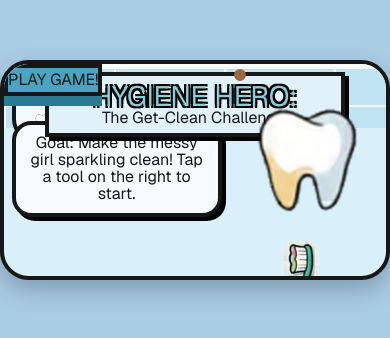
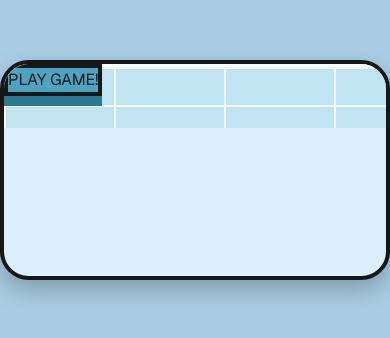
Before and after one commit to J-Akiru5/hygiene, a Next.js app in the folder apps/web/: page / in a window 390 px wide. Shown: the part 252-590 px from the top of the page. Built offline with nearby package versions, Linux system fonts and the light colour scheme.

Commit message:
feat: Update CanvasEraser, GameEngine, ToolTray, and HygieneHeroPage components for improved layout, styling, and responsiveness

```diff
--- a/apps/web/app/components/CanvasEraser.tsx
+++ b/apps/web/app/components/CanvasEraser.tsx
@@ -11,19 +11,18 @@ interface CanvasEraserProps {
   playScrub?: (isScrubbing: boolean) => void;
 }
 
-// Approximate hitboxes relative to canvas width/height (0.0 to 1.0)
+// Hitboxes tuned to the current character art framing.
 const ZONES = [
-  { id: "Teeth", tool: "Toothbrush", rects: [{ x: 0.35, y: 0.65, w: 0.3, h: 0.15 }] },
+  { id: "Teeth", tool: "Toothbrush", rects: [{ x: 0.37, y: 0.54, w: 0.27, h: 0.13 }] },
   { id: "Ears", tool: "Cotton Swab", rects: [
-    { x: 0.05, y: 0.35, w: 0.20, h: 0.25 }, // Left Ear
-    { x: 0.75, y: 0.35, w: 0.20, h: 0.25 }  // Right Ear
+    { x: 0.19, y: 0.37, w: 0.17, h: 0.25 }, // Left Ear
+    { x: 0.64, y: 0.37, w: 0.17, h: 0.25 }  // Right Ear
   ]},
-  { id: "Face", tool: "Washcloth", rects: [{ x: 0.25, y: 0.20, w: 0.5, h: 0.45 }] },
+  { id: "Face", tool: "Washcloth", rects: [{ x: 0.29, y: 0.23, w: 0.43, h: 0.39 }] },
 ];
 
 export function CanvasEraser({ activeTool, onProgressChange, winState, playScrub }: CanvasEraserProps) {
   const canvasRef = useRef<HTMLCanvasElement>(null);
-  const containerRef = useRef<HTMLDivElement>(null);
 
   const [isDrawing, setIsDrawing] = useState(false);
   const [lastPos, setLastPos] = useState<{ x: number; y: number } | null>(null);
@@ -203,14 +202,13 @@ export function CanvasEraser({ activeTool, onProgressChange, winState, playScrub
 
   return (
     <div
-      ref={containerRef}
-      className="relative w-full max-w-xl mx-auto rounded-3xl shadow-2xl bg-transparent group cursor-crosshair touch-none select-none drop-shadow-2xl flex items-end"
+      className="relative w-full bg-transparent group cursor-crosshair touch-none select-none"
     >
       {/* Base Image underneath */}
       <img
         src={winState ? "/assets/girl-happy.png" : "/assets/girl-clean.png"}
         alt="Clean Face"
-        className="w-full h-auto object-contain pointer-events-none block"
+        className="w-full h-auto pointer-events-none block"
       />
 
       {/* Dirt overlay canvas on top */}
--- a/apps/web/app/components/GameEngine.tsx
+++ b/apps/web/app/components/GameEngine.tsx
@@ -12,8 +12,16 @@ export function GameEngine() {
   const [progress, setProgress] = useState(0);
   const [winState, setWinState] = useState(false);
   const [hasStarted, setHasStarted] = useState(false);
+  const [isDesktop, setIsDesktop] = useState(true);
 
   const { initAudio, isReady, playBGM, playWin, stopBGM, playBlip, setupScrubbing, playScrub } = useSound();
+
+  useEffect(() => {
+    const detectDesktop = () => setIsDesktop(window.innerWidth >= 900);
+    detectDesktop();
+    window.addEventListener("resize", detectDesktop);
+    return () => window.removeEventListener("resize", detectDesktop);
+  }, []);
 
   useEffect(() => {
     if (isReady && hasStarted) {
@@ -61,42 +69,54 @@ export function GameEngine() {
         </div>
       </Modal>
 
+      {/* Fixed reference scene to keep every element in one coordinate system */}
+      <div className="absolute inset-0 z-10 pointer-events-none overflow-hidden">
+        <div className="absolute inset-0">
           {/* Main Canvas - Central Girl */}
-      <div className="absolute inset-0 z-10 pointer-events-none">
-        <div className="absolute bottom-[2%] left-1/2 -translate-x-1/2 w-[clamp(250px,44%,560px)] pointer-events-auto">
+          <div className="absolute left-[31.5%] top-[23.7%] z-10 w-[38.9%] pointer-events-auto">
             <CanvasEraser activeTool={activeTool} onProgressChange={setProgress} winState={winState} playScrub={playScrub} />
-        </div>
           </div>
 
           {/* Top Left Progress Area */}
-      <div className="absolute top-[3.5%] left-[2%] bg-[#f5fbff] border-4 border-black rounded-[1.5rem] p-[clamp(8px,1vw,16px)] w-[clamp(180px,24%,330px)] z-20 shadow-[4px_4px_0px_#000]">
-        <div className="flex items-center gap-4">
-          <progress className="game-progress flex-1 h-[clamp(18px,3vw,32px)]" max={100} value={Math.round(progress)} />
-          <span className="font-extrabold text-[clamp(18px,2vw,32px)]">{Math.round(progress)}%</span>
+          <div className="absolute left-[1.9%] top-[2.3%] z-20 w-[23.6%] rounded-[1.6rem] border-[4px] border-black bg-[#f5fbff] px-[5%] py-[4%] shadow-[4px_4px_0px_#000]">
+            <div className="flex items-center gap-3">
+              <progress className="game-progress h-[clamp(18px,3.2vh,34px)] flex-1" max={100} value={Math.round(progress)} />
+              <span className="text-[clamp(18px,2.2vw,34px)] leading-none font-extrabold text-[#1b1b1b]">{Math.round(progress)}%</span>
             </div>
-        <div className="flex justify-start gap-[clamp(10px,1.4vw,24px)] mt-3 ml-[clamp(8px,1.2vw,24px)]">
-           <img src="/assets/teeth.png" alt="Tooth" className={`w-[clamp(20px,2vw,32px)] h-[clamp(20px,2vw,32px)] object-contain ${progress > 33 ? 'opacity-100 grayscale-0' : 'opacity-50 grayscale'}`} />
-           <img src="/assets/eras.png" alt="Ear" className={`w-[clamp(20px,2vw,32px)] h-[clamp(20px,2vw,32px)] object-contain ${progress > 66 ? 'opacity-100 grayscale-0' : 'opacity-50 grayscale'}`} />
-           <img src="/assets/face.png" alt="Face" className={`w-[clamp(20px,2vw,32px)] h-[clamp(20px,2vw,32px)] object-contain ${progress > 94 ? 'opacity-100 grayscale-0' : 'opacity-50 grayscale'}`} />
+            <div className="mt-3 ml-1 flex items-center justify-start gap-[clamp(10px,1.2vw,26px)]">
+              <img src="/assets/teeth.png" alt="Tooth" className={`h-[clamp(24px,2.5vw,44px)] w-[clamp(24px,2.5vw,44px)] object-contain ${progress > 33 ? "opacity-100 grayscale-0" : "opacity-45 grayscale"}`} />
+              <img src="/assets/eras.png" alt="Ear" className={`h-[clamp(24px,2.5vw,44px)] w-[clamp(24px,2.5vw,44px)] object-contain ${progress > 66 ? "opacity-100 grayscale-0" : "opacity-45 grayscale"}`} />
+              <img src="/assets/face.png" alt="Face" className={`h-[clamp(24px,2.5vw,44px)] w-[clamp(24px,2.5vw,44px)] object-contain ${progress > 94 ? "opacity-100 grayscale-0" : "opacity-45 grayscale"}`} />
             </div>
           </div>
 
           {/* Mid Left Instructions */}
-      <div className="absolute top-[27%] left-[2%] bg-[#f5fbff] border-4 border-black rounded-[1.2rem] p-[clamp(10px,1.3vw,20px)] w-[clamp(210px,30%,430px)] z-20 shadow-[4px_4px_0px_#000]">
-         <p className="font-bold text-[clamp(16px,2vw,48px)] text-center leading-[1.06] tracking-tight text-gray-800">
+          <div className="absolute left-[1.8%] top-[24.5%] z-20 w-[29.9%] rounded-[1.5rem] border-[4px] border-black bg-[#f5fbff] px-[6.5%] py-[5.5%] shadow-[4px_4px_0px_#000]">
+            <p className="text-center text-[clamp(16px,2vw,44px)] font-bold leading-[1.06] tracking-tight text-[#1f1f1f]">
               Goal: Make the messy girl sparkling clean! Tap a tool on the right to start.
             </p>
           </div>
 
           {/* Title Badge Top Center */}
-      <div className="absolute top-[3.7%] left-1/2 -translate-x-1/2 bg-[#e0f1fa] border-[4px] border-black rounded-3xl px-[clamp(12px,2vw,32px)] py-[clamp(8px,1vw,12px)] z-20 shadow-[4px_4px_0px_#000] text-center w-[clamp(300px,40%,640px)]">
-        <h1 className="game-title text-[clamp(28px,4.2vw,58px)] leading-[0.92] font-black uppercase text-[#88cdda] tracking-tight">HYGIENE HERO:</h1>
-        <h2 className="text-[clamp(16px,2.2vw,31px)] leading-[0.95] font-black text-black tracking-tight mt-1">The Get-Clean Challenge!</h2>
+          <div className="absolute left-[35.6%] top-[2.6%] z-20 w-[31.9%] rounded-[1.9rem] border-[4px] border-black bg-[#eefaff] px-[4.3%] py-[2.2%] text-center shadow-[4px_4px_0px_#000]">
+            <h1 className="game-title text-[clamp(30px,4.3vw,60px)] leading-[0.84] font-black uppercase tracking-tight text-[#9edff0]">HYGIENE HERO:</h1>
+            <h2 className="mt-1 text-[clamp(16px,2.25vw,32px)] leading-[0.95] font-black tracking-tight text-black">The Get-Clean Challenge!</h2>
           </div>
 
           {/* Right Tool Tray */}
-      <div className="absolute top-[2.4%] bottom-[2.4%] right-[1.8%] w-[clamp(145px,18.6%,255px)] z-20">
+          {isDesktop && (
+            <div className="absolute right-[2.1%] top-[2.6%] z-20 h-[94.8%] w-[22.4%]">
               <ToolTray activeTool={activeTool} setActiveTool={(t) => { setActiveTool(t); playBlip(); }} />
+            </div>
+          )}
+        </div>
+
+        {/* Mobile fallback note when desktop tray is intentionally hidden */}
+        {!isDesktop && (
+          <div className="absolute inset-x-0 bottom-3 z-30 mx-auto w-fit rounded-full border-2 border-black bg-[#f5fbff] px-4 py-2 text-xs font-bold text-black pointer-events-none">
+            Best experience on desktop view.
+          </div>
+        )}
       </div>
     </>
   );
--- a/apps/web/app/components/ToolTray.tsx
+++ b/apps/web/app/components/ToolTray.tsx
@@ -19,7 +19,7 @@ export function ToolTray({ activeTool, setActiveTool }: ToolTrayProps) {
         <img src="/assets/wooden-platform.png" alt="Tool board" className="absolute inset-0 w-full h-full object-cover opacity-85" />
       </div>
 
-      <div className="relative z-10 flex flex-col items-center justify-between h-full py-[clamp(10px,2vh,28px)] px-1.5">
+      <div className="relative z-10 flex h-full flex-col items-center justify-between px-2 py-6">
 
         {/* Tool 1: Toothbrush */}
         <div
@@ -27,11 +27,11 @@ export function ToolTray({ activeTool, setActiveTool }: ToolTrayProps) {
           className={`flex flex-col items-center gap-1 cursor-pointer transition-transform duration-200 p-2 rounded-2xl ${activeTool === "Toothbrush" ? "scale-[1.07] bg-white/20 ring-4 ring-white/50" : "hover:scale-105"}`}
         >
           {/* Target Icon */}
-          <img src="/assets/teeth.png" alt="Tooth" className="w-9 h-9 drop-shadow-md" onError={(e) => e.currentTarget.style.display='none'} />
+          <img src="/assets/teeth.png" alt="Tooth" className="h-10 w-10 drop-shadow-md" onError={(e) => e.currentTarget.style.display = 'none'} />
 
-          <div className="flex items-center gap-2 mt-1">
-             <img src="/assets/toothbrush.png" alt="Toothbrush" className="w-12 h-32 object-contain drop-shadow-xl" onError={(e) => { e.currentTarget.src="https://placehold.co/40x120/4ade80/fff?text=Brush"}} />
-             <img src="/assets/toothpaste.png" alt="Toothpaste" className="w-14 h-24 object-contain drop-shadow-xl translate-y-4" onError={(e) => { e.currentTarget.src="https://placehold.co/50x100/38bdf8/fff?text=Paste"}} />
+          <div className="mt-1 flex items-end gap-2">
+            <img src="/assets/toothbrush.png" alt="Toothbrush" className="h-36 w-14 object-contain drop-shadow-xl" onError={(e) => { e.currentTarget.src = "https://placehold.co/40x120/4ade80/fff?text=Brush" }} />
+            <img src="/assets/toothpaste.png" alt="Toothpaste" className="h-28 w-16 translate-y-2 object-contain drop-shadow-xl" onError={(e) => { e.currentTarget.src = "https://placehold.co/50x100/38bdf8/fff?text=Paste" }} />
           </div>
         </div>
 
@@ -48,8 +48,8 @@ export function ToolTray({ activeTool, setActiveTool }: ToolTrayProps) {
             </div>
           )}
 
-          <img src="/assets/eras.png" alt="Ear" className="w-9 h-9 drop-shadow-md" onError={(e) => e.currentTarget.style.display='none'} />
-          <img src="/assets/swabs.png" alt="Cotton Swabs" className="w-20 h-24 object-contain drop-shadow-xl" onError={(e) => { e.currentTarget.src="https://placehold.co/80x100/e2e8f0/64748b?text=Swabs"}} />
+          <img src="/assets/eras.png" alt="Ear" className="h-10 w-10 drop-shadow-md" onError={(e) => e.currentTarget.style.display = 'none'} />
+          <img src="/assets/swabs.png" alt="Cotton Swabs" className="h-28 w-24 object-contain drop-shadow-xl" onError={(e) => { e.currentTarget.src = "https://placehold.co/80x100/e2e8f0/64748b?text=Swabs" }} />
         </div>
 
         {/* Tool 3: Washcloth */}
@@ -57,11 +57,11 @@ export function ToolTray({ activeTool, setActiveTool }: ToolTrayProps) {
           onClick={() => setActiveTool("Washcloth")}
           className={`flex flex-col items-center gap-2 cursor-pointer transition-transform duration-200 p-2 rounded-2xl ${activeTool === "Washcloth" ? "scale-[1.07] bg-white/20 ring-4 ring-white/50" : "hover:scale-105"}`}
         >
-          <img src="/assets/face.png" alt="Face" className="w-9 h-9 drop-shadow-md" onError={(e) => e.currentTarget.style.display='none'} />
+          <img src="/assets/face.png" alt="Face" className="h-10 w-10 drop-shadow-md" onError={(e) => e.currentTarget.style.display = 'none'} />
 
           <div className="flex items-end gap-2">
-             <img src="/assets/towel.png" alt="Washcloth" className="w-28 h-24 object-contain drop-shadow-xl" onError={(e) => { e.currentTarget.src="https://placehold.co/80x60/f8fafc/94a3b8?text=Cloth"}} />
-             <img src="/assets/soap.png" alt="Soap" className="w-24 h-16 object-contain drop-shadow-xl" onError={(e) => { e.currentTarget.src="https://placehold.co/60x40/fcd34d/b45309?text=Soap"}} />
+            <img src="/assets/towel.png" alt="Washcloth" className="h-24 w-28 object-contain drop-shadow-xl" onError={(e) => { e.currentTarget.src = "https://placehold.co/80x60/f8fafc/94a3b8?text=Cloth" }} />
+            <img src="/assets/soap.png" alt="Soap" className="h-16 w-24 object-contain drop-shadow-xl" onError={(e) => { e.currentTarget.src = "https://placehold.co/60x40/fcd34d/b45309?text=Soap" }} />
           </div>
         </div>
 
--- a/apps/web/app/page.tsx
+++ b/apps/web/app/page.tsx
@@ -5,7 +5,7 @@ export default function HygieneHeroPage() {
   return (
     <div className="min-h-screen bg-[#a9cde5] flex items-center justify-center p-2 md:p-4 font-sans touch-none">
       {/* Container to enforce the 16:9 ratio of the game board */}
-      <div className="relative w-[min(100%,calc((100vh-1rem)*16/9))] max-w-[1366px] aspect-[16/9] overflow-hidden border-[4px] border-black rounded-[1.8rem] shadow-[0_10px_25px_rgba(0,0,0,0.24)] flex flex-col bg-[#d9eff9]">
+      <div id="hygiene-board" className="relative w-[min(100%,calc((100vh-1rem)*16/9))] max-w-[1366px] aspect-[16/9] overflow-hidden border-[4px] border-black rounded-[1.8rem] shadow-[0_10px_25px_rgba(0,0,0,0.24)] flex flex-col bg-[#d9eff9]">
         {/* Bathroom Wall Tile Background (Pure CSS grid) */}
         <div className="bathroom-wall absolute inset-0 z-0 h-[70%]" />
 
```
Lines whose indentation alone changed are shown as unchanged.
